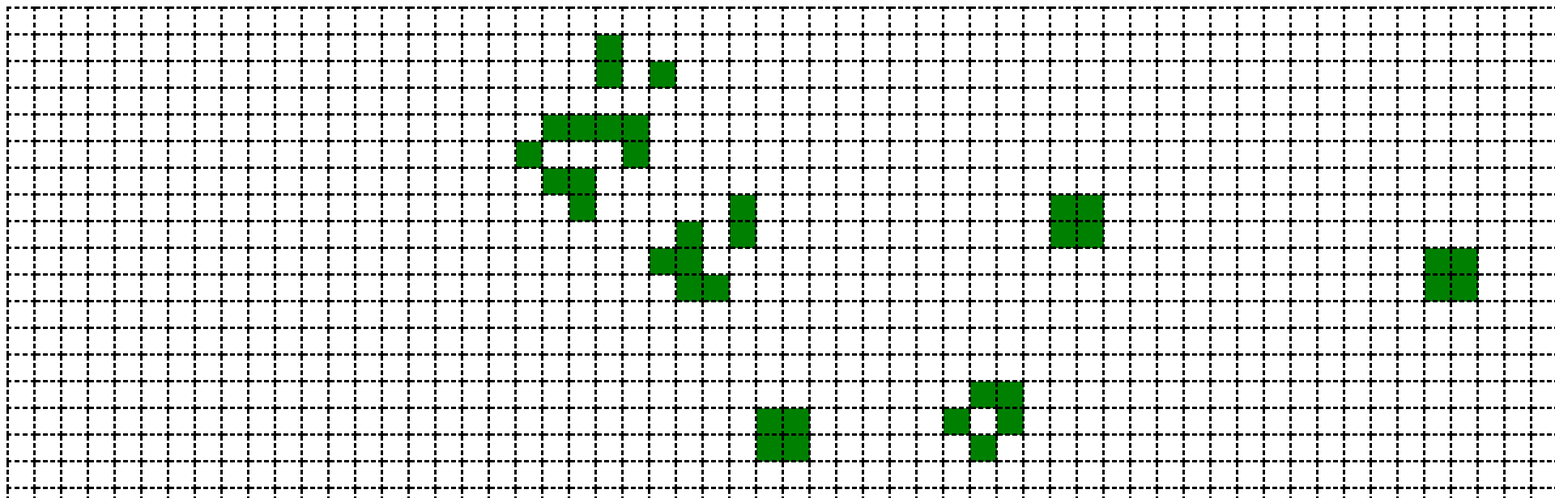
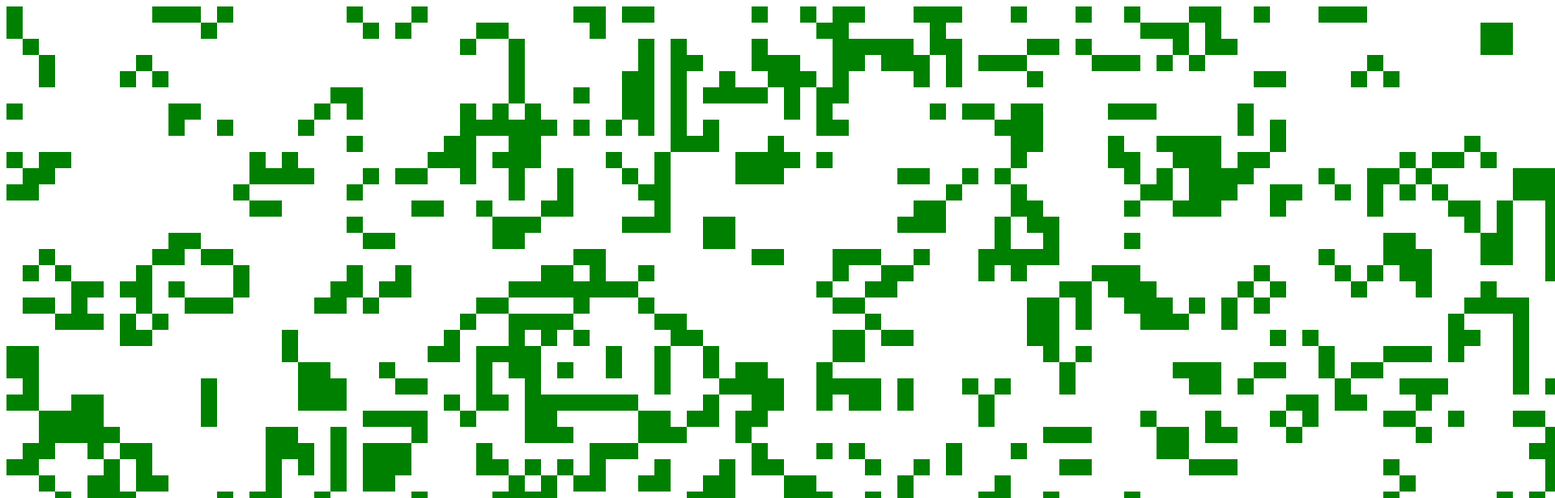
Before and after one commit to HenrySu/GameOfLife, an Angular app: page / in a window 1280 px wide. Shown: the top 616 px of the page at 81% size, 1920 px wide, since content can reach past the window. Built offline with nearby package versions, Linux system fonts and the light colour scheme.

Commit message:
remove border

```diff
--- a/src/app/game/game-board/game-board.component.scss
+++ b/src/app/game/game-board/game-board.component.scss
@@ -7,8 +7,7 @@
 
     .table-cell {
       display: table-cell;
-      padding: 15px;
-      border-style: dashed;
+      padding: 10px;
     }
 
     .cell-alive{
--- a/src/app/game/services/game.service.ts
+++ b/src/app/game/services/game.service.ts
@@ -10,7 +10,7 @@ export class GameService {
   constructor() { }
 
   getRandomBoolean() {
-    return Math.random() > 0.3;
+    return Math.random() > 0.7;
   }
 
   getRandomStatus(): LifeStatus {
```
